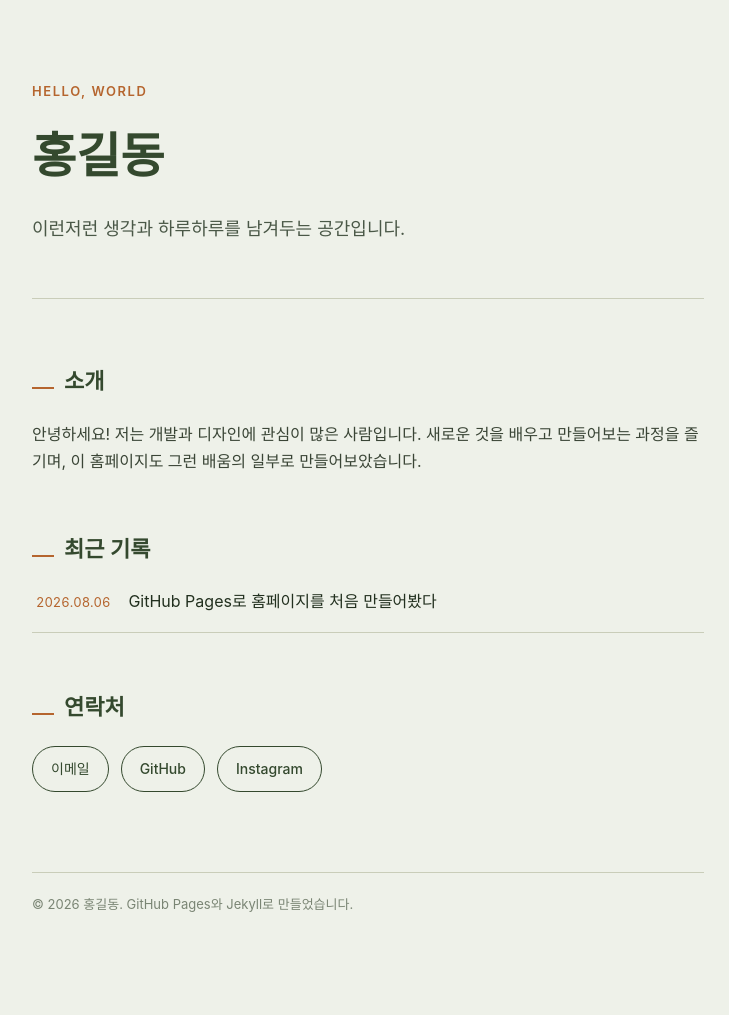
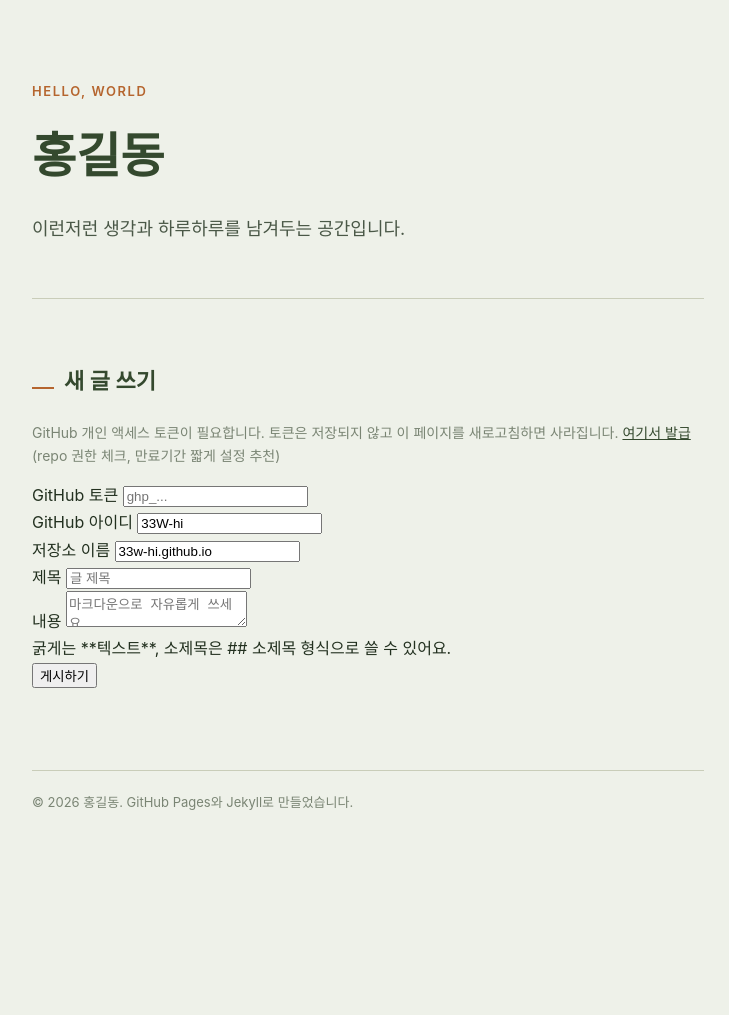
Before and after one commit to 33W-hi/33w-hi.github.io, a Jekyll site: the page built from index.html, in a window 1280 px wide. Shown: the whole page, without its empty margins (272-1001 px from the left). Built offline with Jekyll 4.4.1, drawn with Linux system fonts in a browser that asks for light colours; some web fonts are replaced; after the commit the page ends 913 px from its top, so only the background shows below that.

Commit message:
Add files via upload

```diff
--- a/index.html
+++ b/index.html
@@ -1,33 +1,118 @@
 ---
 layout: default
-title: 홍길동
+title: 글쓰기
 ---
 <section>
-  <h2>소개</h2>
-  <p>
-    안녕하세요! 저는 개발과 디자인에 관심이 많은 사람입니다.
-    새로운 것을 배우고 만들어보는 과정을 즐기며, 이 홈페이지도
-    그런 배움의 일부로 만들어보았습니다.
+  <h2>새 글 쓰기</h2>
+  <p style="font-size:14px; color:#7a8574;">
+    GitHub 개인 액세스 토큰이 필요합니다. 토큰은 저장되지 않고
+    이 페이지를 새로고침하면 사라집니다.
+    <a href="https://github.com/settings/tokens/new" target="_blank" style="color:var(--pine);">여기서 발급</a>
+    (repo 권한 체크, 만료기간 짧게 설정 추천)
   </p>
+
+  <form class="write-form" id="write-form">
+    <div class="field">
+      <label for="token">GitHub 토큰</label>
+      <input type="password" id="token" placeholder="ghp_..." autocomplete="off" required>
+    </div>
+
+    <div class="field">
+      <label for="owner">GitHub 아이디</label>
+      <input type="text" id="owner" value="33W-hi" required>
+    </div>
+
+    <div class="field">
+      <label for="repo">저장소 이름</label>
+      <input type="text" id="repo" value="33w-hi.github.io" required>
+    </div>
+
+    <div class="field">
+      <label for="title">제목</label>
+      <input type="text" id="title" placeholder="글 제목" required>
+    </div>
+
+    <div class="field">
+      <label for="content">내용</label>
+      <textarea id="content" placeholder="마크다운으로 자유롭게 쓰세요."></textarea>
+      <div class="hint">굵게는 **텍스트**, 소제목은 ## 소제목 형식으로 쓸 수 있어요.</div>
+    </div>
+
+    <button type="submit" class="publish-btn" id="publish-btn">게시하기</button>
+    <div class="status-msg" id="status-msg"></div>
+  </form>
 </section>
 
-<section>
-  <h2>최근 기록</h2>
-  <div class="records">
-    {% for post in site.posts %}
-    <a class="record" href="{{ post.url | relative_url }}">
-      <span class="date">{{ post.date | date: "%Y.%m.%d" }}</span>
-      <span class="title">{{ post.title }}</span>
-    </a>
-    {% endfor %}
-  </div>
-</section>
+<script>
+function slugify(text){
+  return text
+    .trim()
+    .toLowerCase()
+    .replace(/\s+/g, '-')
+    .replace(/[^\w\-가-힣]+/g, '')
+    .replace(/\-\-+/g, '-')
+    .replace(/^\-+|\-+$/g, '');
+}
 
-<section>
-  <h2>연락처</h2>
-  <ul class="links">
-    <li><a href="mailto:{{ site.email }}">이메일</a></li>
-    <li><a href="https://github.com/{{ site.github_username }}" target="_blank">GitHub</a></li>
-    <li><a href="#" target="_blank">Instagram</a></li>
-  </ul>
-</section>
+document.getElementById('write-form').addEventListener('submit', async function(e){
+  e.preventDefault();
+
+  const btn = document.getElementById('publish-btn');
+  const statusEl = document.getElementById('status-msg');
+  statusEl.className = 'status-msg';
+  statusEl.textContent = '';
+
+  const token = document.getElementById('token').value.trim();
+  const owner = document.getElementById('owner').value.trim();
+  const repo = document.getElementById('repo').value.trim();
+  const title = document.getElementById('title').value.trim();
+  const content = document.getElementById('content').value;
+
+  if(!token || !owner || !repo || !title){
+    statusEl.textContent = '토큰, 아이디, 저장소, 제목을 모두 입력해주세요.';
+    statusEl.className = 'status-msg show error';
+    return;
+  }
+
+  btn.disabled = true;
+  btn.textContent = '게시 중...';
+
+  const now = new Date();
+  const dateStr = now.toISOString().slice(0,10);
+  const slug = slugify(title) || 'post';
+  const path = `_posts/${dateStr}-${slug}.md`;
+
+  const fileBody = `---\ntitle: "${title.replace(/"/g,'\\"')}"\ndate: ${dateStr}\n---\n\n${content}\n`;
+
+  try{
+    const res = await fetch(`https://api.github.com/repos/${owner}/${repo}/contents/${path}`, {
+      method: 'PUT',
+      headers: {
+        'Authorization': `token ${token}`,
+        'Accept': 'application/vnd.github+json'
+      },
+      body: JSON.stringify({
+        message: `새 글: ${title}`,
+        content: btoa(unescape(encodeURIComponent(fileBody)))
+      })
+    });
+
+    if(res.ok){
+      statusEl.textContent = '게시됐어요! 1분 정도 후 홈 화면에 반영됩니다.';
+      statusEl.className = 'status-msg show success';
+      document.getElementById('title').value = '';
+      document.getElementById('content').value = '';
+    } else {
+      const err = await res.json();
+      statusEl.textContent = `게시 실패: ${err.message || res.status}`;
+      statusEl.className = 'status-msg show error';
+    }
+  } catch(err){
+    statusEl.textContent = `오류가 발생했어요: ${err.message}`;
+    statusEl.className = 'status-msg show error';
+  } finally {
+    btn.disabled = false;
+    btn.textContent = '게시하기';
+  }
+});
+</script>
```
